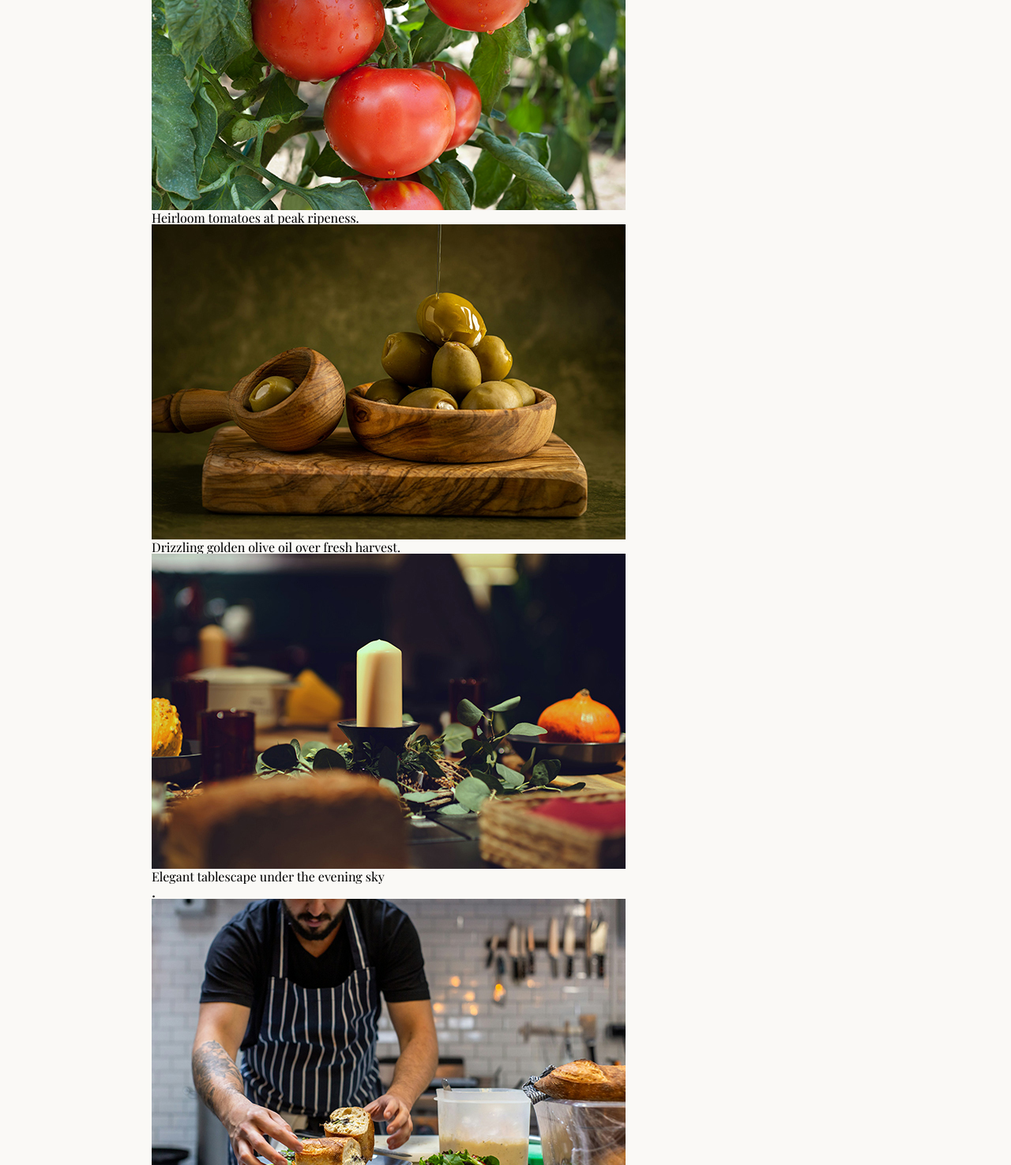
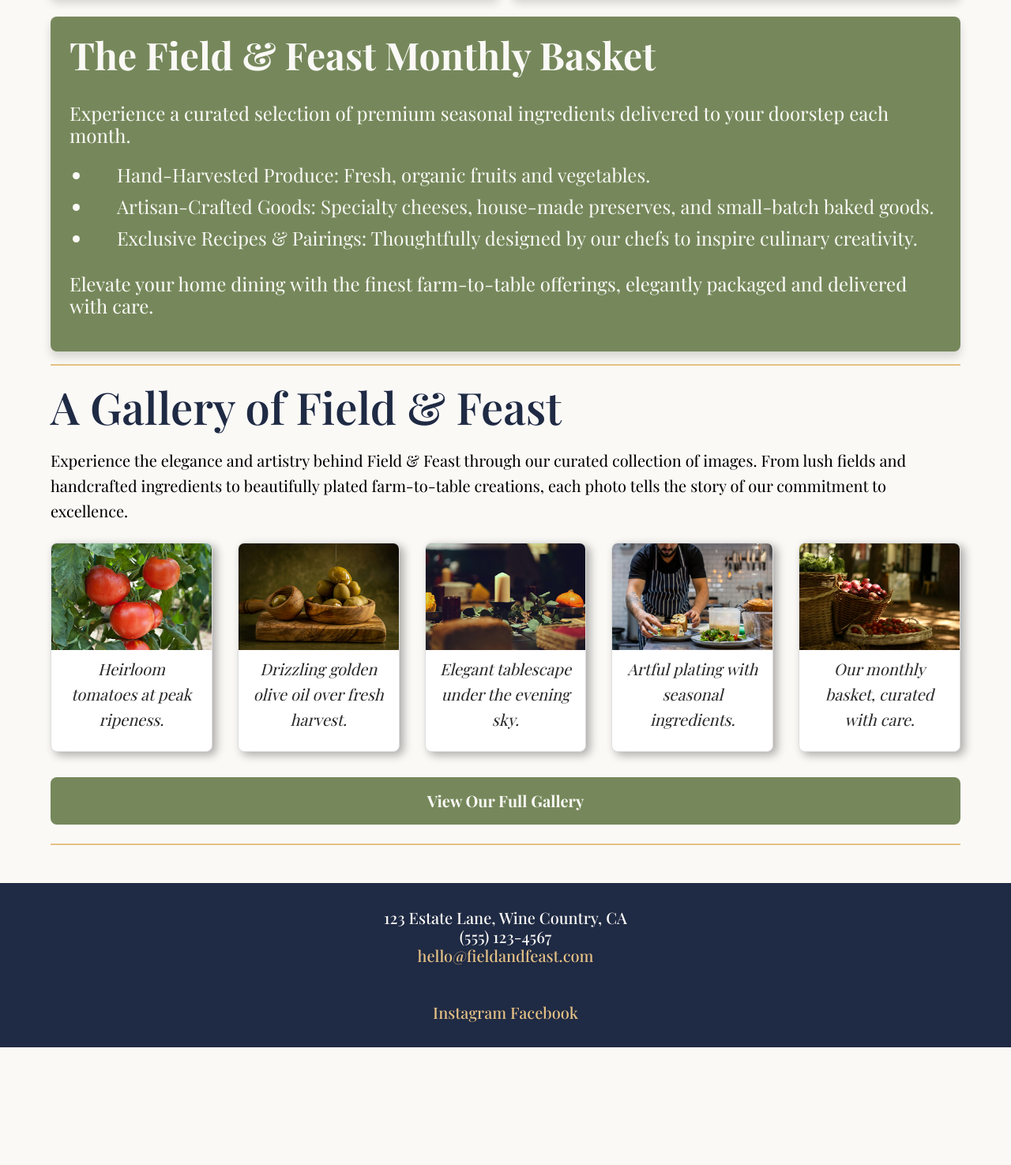
Before and after one commit to RyanA9921/fieldandfeast, a plain HTML site: page index.html in a window 1280 px wide. Shown: the part 1325-2800 px from the top of the page at 79% size. After the commit the page ends 2651 px from the top, so only its background shows below. Drawn offline with nearby package versions, Linux system fonts and the light colour scheme; a web font is replaced by a local one.

Commit message:
Added new divs to accommodate proper CSS styling.
Adjusted each media query to fit the mockup.

```diff
--- a/index.html
+++ b/index.html
@@ -27,13 +27,18 @@
 
         <section id="offerings">
         <h2>Our Offerings</h2>
+    <div class="offerings-grid">
+        <div class="offering-box">
             <h3>Artisan Provisions</h3>
             <p>Hand-selected, seasonal ingredients sourced from our estate farm and trusted local growers. Each item is chosen for its freshness, flavor, and integrity.</p>
+        </div>
 
+        <div class="offering-box">
             <h3>Exclusive Dining Experiences</h3>
             <p>Join us for intimate chef-led tastings and farm-to-table feasts, where carefully crafted menus highlight the best of the season.</p>
+        </div>
 
-
+        <div class="offering-box full-width">
             <h3>The Field &amp; Feast Monthly Basket</h3>
             <p>Experience a curated selection of premium seasonal ingredients delivered to your doorstep each month.</p>
             <ul>
@@ -42,12 +47,15 @@
                 <li>Exclusive Recipes &amp; Pairings: Thoughtfully designed by our chefs to inspire culinary creativity.</li>
             </ul>
             <p>Elevate your home dining with the finest farm-to-table offerings, elegantly packaged and delivered with care.</p>
+        </div>
+    </div>
         </section>
 
         <section id="gallery">
             <h2>A Gallery of Field &amp; Feast</h2>
             <p>Experience the elegance and artistry behind Field &amp; Feast through our curated collection of images. From lush fields and handcrafted ingredients to beautifully plated farm-to-table creations, each photo tells the story of our commitment to excellence.</p>
 
+        <div class="card-grid">
         <div class="card">
             <img
                 src="images/tomatoes-300w.jpg"
@@ -81,8 +89,9 @@
                 images/table-setting-600w.jpg 600w"
                 sizes="(min-width: 1200px) 600px, (min-width: 900px) 300px, 200px"
                 alt="beautiful dining setting with food and plates">
-            <p>Elegant tablescape under the evening sky</p>.
-    </div>
+            <p>Elegant tablescape under the evening sky.
+            </p>
+        </div>
 
         <div class="card">
             <img
@@ -107,17 +116,22 @@
                 alt="baskets full of various fruits and vegetables">
             <p>Our monthly basket, curated with care.</p>
         </div>
+        </div>
 
     <a href="#">View Our Full Gallery</a>
         </section>
     </main>
     <footer>
         <address>123 Estate Lane, Wine Country, CA</address>
-        <a href="tel:(555)123-4567">(555) 123-4567</a>
-        <a href="mailto:hello@fieldandfeast.com">hello@fieldandfeast.com</a>
+        <a href="tel:(555)123-4567" class="white-style">(555) 123-4567</a>
+        <br>
+        <a href="mailto:hello@fieldandfeast.com" class="gold-style">hello@fieldandfeast.com</a>
 
-        <a href="#">Instagram</a>
-        <a href="#">Facebook</a>
+        <br>
+        <br>
+        <br>
+        <a href="#" class="gold-style">Instagram</a>
+        <a href="#" class="gold-style">Facebook</a>
     </footer>
 
 
--- a/styles.css
+++ b/styles.css
@@ -102,6 +102,7 @@ h2 {
     font-size: 1.5rem;
     color: var(--md-blue);
     font-weight: 575;
+    padding-bottom: 1rem;
 }
 
 nav {
@@ -132,9 +133,145 @@ nav a {
   margin-bottom: 2rem;
 }
 
+#offerings {
+  border-bottom: 2px solid;
+  border-color: var(--champagne-gold);
+  margin-bottom: 1.5rem;
+}
+
+.offering-box {
+  background-color: var(--olive-green);
+  margin-bottom: 0.5rem;
+  padding: 1.5rem;
+  color: var(--soft-white);
+  border-radius: 8px;
+  box-shadow: 0 7px 12px rgba(0, 0, 0, 0.15);
+}
+
+.offering-box.full-width {
+  margin-bottom: 1rem;
+}
+
+.offering-box p {
+  line-height: 1.5rem;
+}
+
+.offering-box h3 {
+  padding-bottom: 1rem;
+  font-size: 1.25rem;
+  font-weight: bold;
+}
+
+.offering-box ul {
+  list-style: disc;
+  padding-left: 1rem;
+}
+
+.offering-box li {
+  margin-bottom: 0.5rem;
+  line-height: 1.5rem;
+}
+
+.offerings-grid {
+  display: grid;
+  grid-template-columns: repeat(2, 1 fr);
+  gap: 1rem;
+  grid-auto-rows: auto;
+}
+
+#gallery {
+  border-bottom: 2px solid;
+  border-color: var(--champagne-gold);
+  margin-bottom: 1.5rem;
+  padding-bottom: 1.5rem;
+}
+
+#gallery p {
+  margin: 0 auto;
+  line-height: 1.5rem;
+  font-size: 16px;
+  padding-bottom: 0.5rem;
+  padding-top: 0.5rem;
+}
+
+#gallery a {
+  background-color: var(--olive-green);
+  text-decoration: none;
+  color: var(--soft-white);
+  display: block;
+  width: 100%;
+  border-radius: 8px;
+  text-align: center;
+  padding: 1.25rem 0;
+  transition: transform 0.2s ease;
+  font-weight: bold;
+}
+
+#gallery a:hover {
+  transform: scale(1.07);
+}
+
+.card {
+  display: flex;
+  flex-direction: column;
+  justify-content: space-between;
+  background-color: white;
+  border: 1px solid #ddd;
+  border-radius: 8px;
+  box-shadow: 5px 4px 12px rgba(0, 0, 0, 0.322);
+  overflow: hidden;
+  margin: 0.5rem;
+  max-width: 600px;
+  padding: 0;
+  text-align: center;
+  transition: transform 0.2s ease, box-shadow 0.2s ease;
+}
+
+.card:hover {
+  transform: scale(1.05);
+  box-shadow: 0 6px 20px rgba(0, 0, 0, 0.123);
+}
+
+.card img {
+  width: 100%;
+  height: auto;
+  display: block;
+}
+
+.card p {
+  margin: 0;
+  padding: 1rem;
+  font-size: 1rem;
+  color: var(--dk-charcoal);
+  font-style: italic;
+}
+
 p {
+  margin: 0 auto;
   font-size: 16px;
   font-weight: 425;
+}
+
+footer {
+  background-color: var(--md-blue);
+  text-align: center;
+  padding: 2rem 0;
+  line-height: 1.5rem;
+  font-weight: 500;
+}
+
+address {
+  color: var(--soft-white);
+}
+
+.white-style {
+  color: var(--soft-white);
+  text-decoration: none;
+}
+
+.gold-style {
+  color: var(--champagne-gold);
+  text-decoration: none;
 }
 
 
@@ -166,11 +303,83 @@ p {
   main {
     padding: 4rem 4rem;
   }
+  #introduction p {
+    font-size: 18px;
+  }
+  #gallery p {
+    font-size: 18px;
+  }
+  .card p{
+    margin: 0 auto;
+  }
+  .card-grid {
+    display: grid;
+    grid-template-columns: repeat(2, 1fr);
+    gap: 2rem;
+    padding-bottom: 1.5rem;
+  }
+  #offerings p {
+    font-size: 18px;
+  }
+  .offering-box {
+    margin-bottom: 0.5rem;
+  }
+  .offerings-grid {
+    grid-template-columns: repeat(2, 1fr)
+  }
+  .offering-box.full-width {
+    grid-column: 1 / -1;
+  }
 }
 
 @media (min-width: 1200px) {
   body {
     font-size: 20px;
+  }
+  header p {
+    font-size: 20px;
+    padding-bottom: 1.5rem;
+  }
+  #introduction p {
+    font-size: 20px;
+    line-height: 2rem;
+  }
+  h2 {
+    font-size: 3.5rem;
+  }
+  #offerings h3 {
+    font-size: 3rem;
+  }
+  #offerings p {
+    font-size: 24px;
+    line-height: 1.75rem;
+    padding: 1.25rem 0;
+  }
+  #offerings ul {
+    padding-left: 1.75rem;
+  }
+  #offerings li {
+    font-size: 24px;
+    line-height: 2rem;
+    padding-left: 2rem;
+  }
+  #gallery p {
+    font-size: 20px;
+    line-height: 2rem;
+    padding-bottom: 1.5rem;
+  }
+  .card-grid {
+    display: flex;
+    flex-direction: row;
+    justify-content: space-between;
+    gap: 2rem;
+    flex-wrap: nowrap;
+    padding-bottom: 2rem;
+  }
+  .card {
+    flex: 1;
+    margin: 0;
+    max-width: none;
   }
   h1{
     font-size: 5rem;
@@ -179,6 +388,7 @@ p {
     height: 400px;
   }
   main {
-    padding: 5rem 12rem;
+    max-width: 1440px;
+    padding-bottom: 1.5rem;
   }
 }
```
Lines whose indentation alone changed are shown as unchanged.
